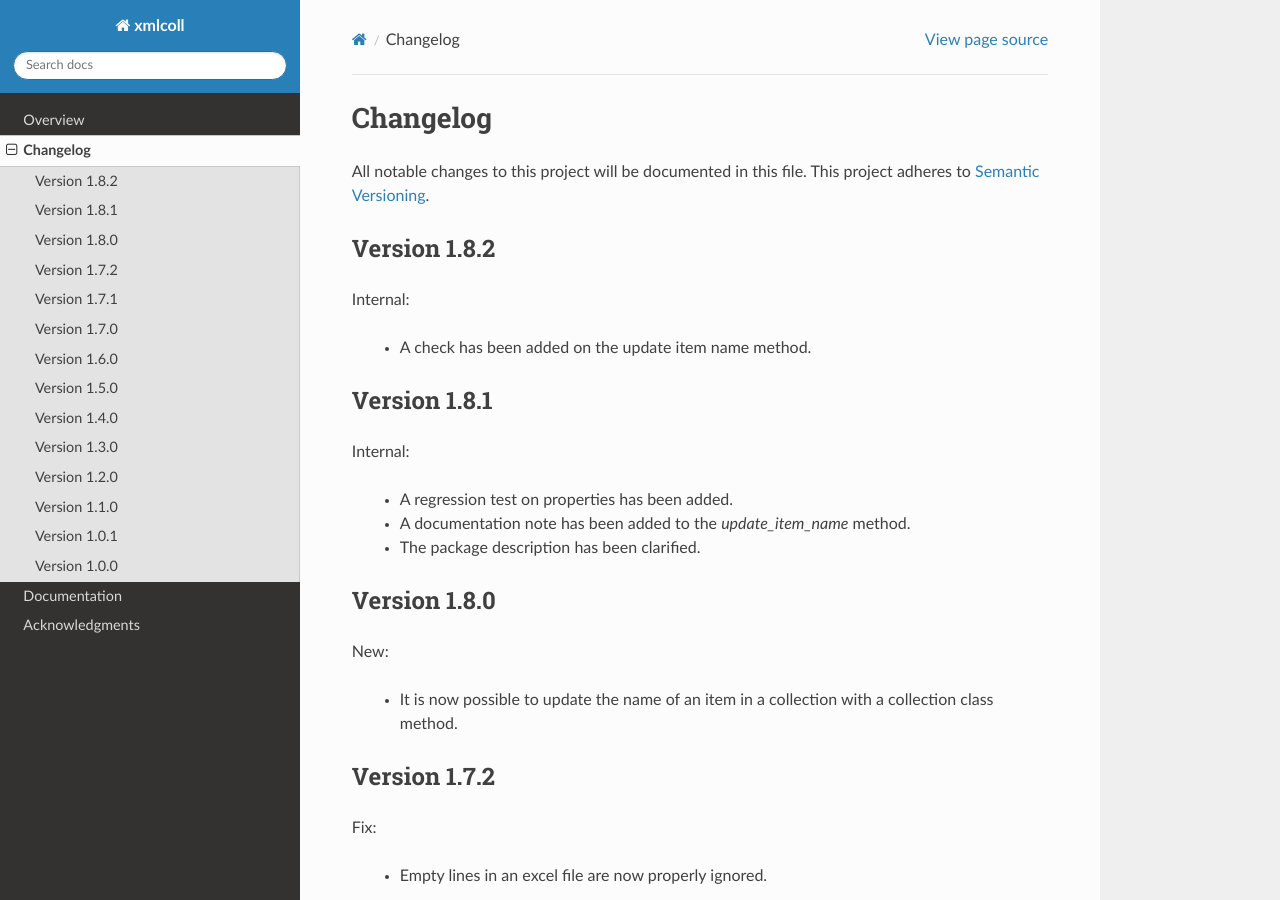
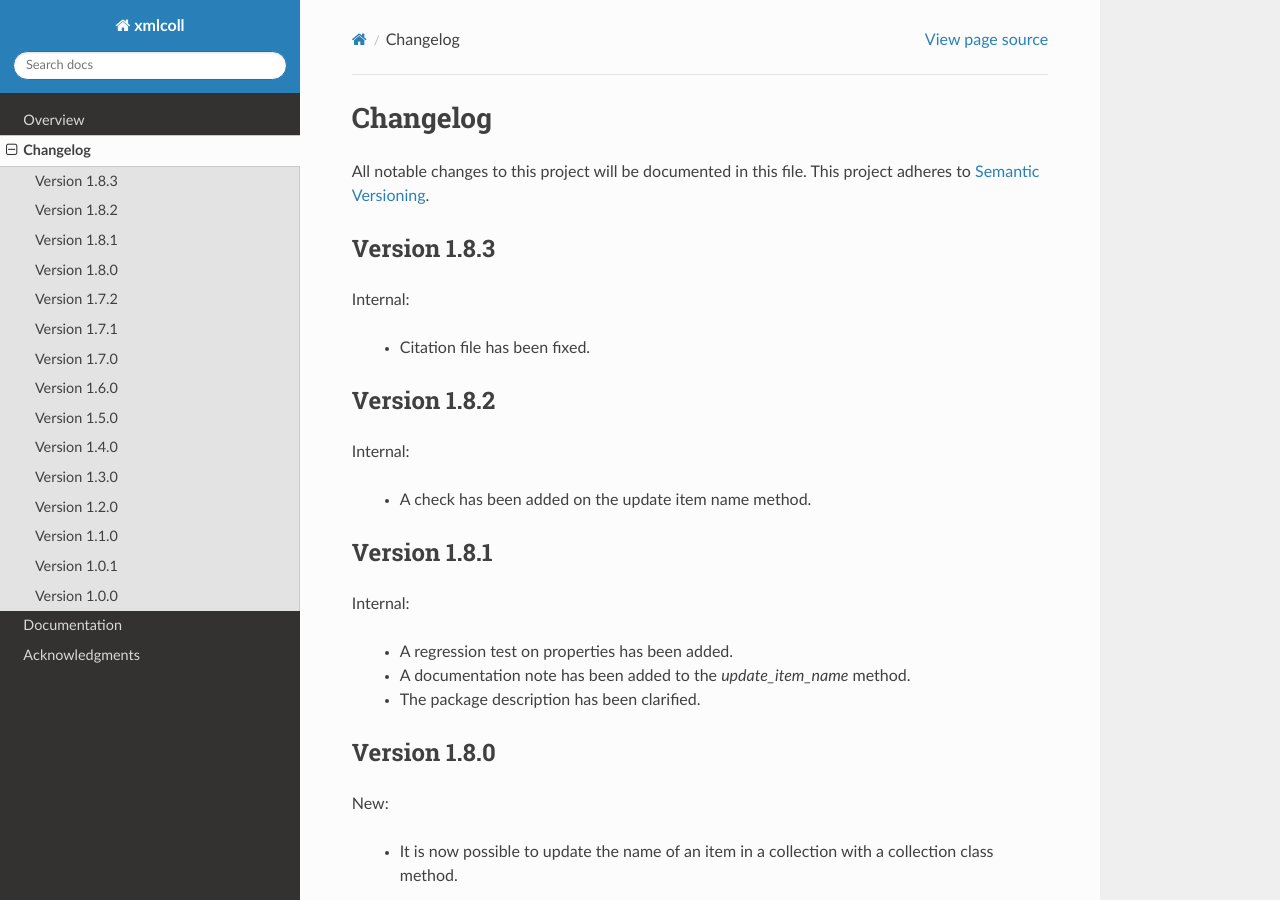
Before and after one commit to mbradle/xmlcoll, a Sphinx documentation site: the page built from doc/source/changelog.rst, in a window 1280 px wide and 900 px high. Built offline with Sphinx 7.4.7 and the Read the Docs theme 3.1.0, drawn with Linux system fonts in a browser that asks for light colours.

Commit message:
Fix citation file.  Add version check.

```diff
--- a/doc/source/changelog.rst
+++ b/doc/source/changelog.rst
@@ -3,6 +3,13 @@ Changelog
 
 All notable changes to this project will be documented in this file.  This
 project adheres to `Semantic Versioning <http://semver.org/spec/v2.0.0.html>`_.
+
+Version 1.8.3
+-------------
+
+Internal:
+
+  * Citation file has been fixed.
 
 Version 1.8.2
 -------------
--- a/xmlcoll/__about__.py
+++ b/xmlcoll/__about__.py
@@ -11,6 +11,6 @@ __all__ = [
 
 __title__ = "xmlcoll"
 __summary__ = "Python project to work with xml data of a collection of items."
-__version__ = "1.8.2"
+__version__ = "1.8.3"
 __author__ = "Clemson University"
 __copyright__ = "Clemson University, 2022-2024"
```
Also changed, not shown: 2 other files.
